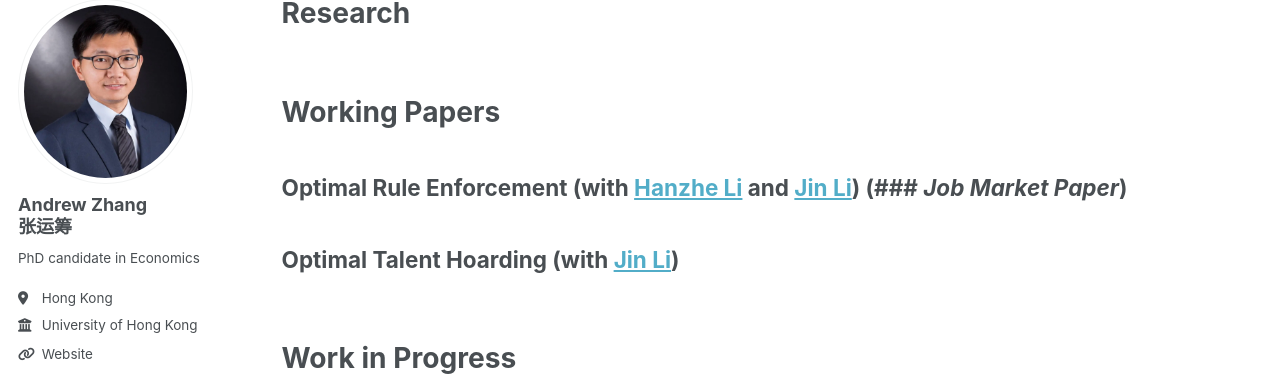
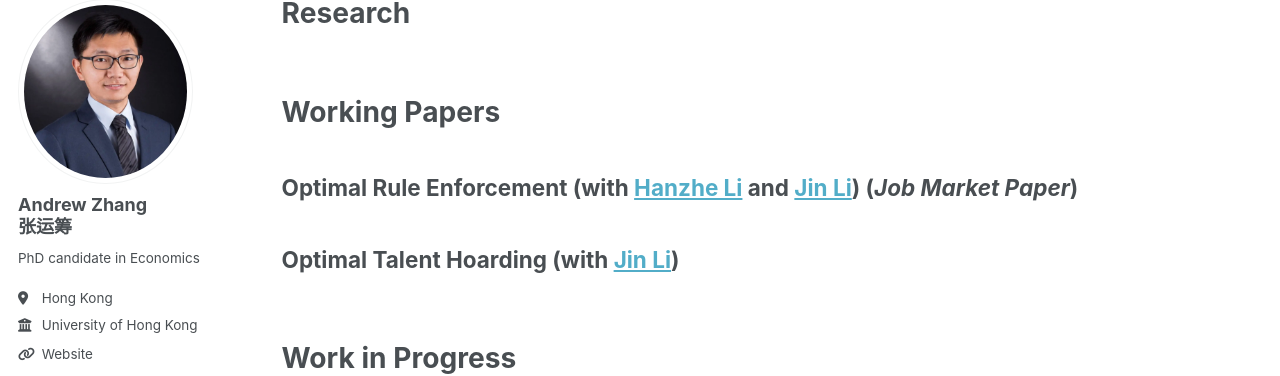
Before and after one commit to Andrew-YC-Zhang/andrew-yc-zhang.github.io, a Jekyll site: the page built from _pages/research.md, in a window 1280 px wide and 1100 px high. Shown: the part 107-483 px from the top of the window. Built offline with Jekyll 4.4.1, drawn with Linux system fonts in a browser that asks for light colours.

```diff
--- a/_pages/research.md
+++ b/_pages/research.md
@@ -12,7 +12,7 @@ author_profile: true
 # Working Papers
 
 
-## Optimal Rule Enforcement (with [Hanzhe Li](https://sites.google.com/view/hanzheli) and [Jin Li](http://www.jin-li.org)) (### *Job Market Paper*)
+## Optimal Rule Enforcement (with [Hanzhe Li](https://sites.google.com/view/hanzheli) and [Jin Li](http://www.jin-li.org)) (*Job Market Paper*)
 
 
 ## Optimal Talent Hoarding (with [Jin Li](http://www.jin-li.org))
```
